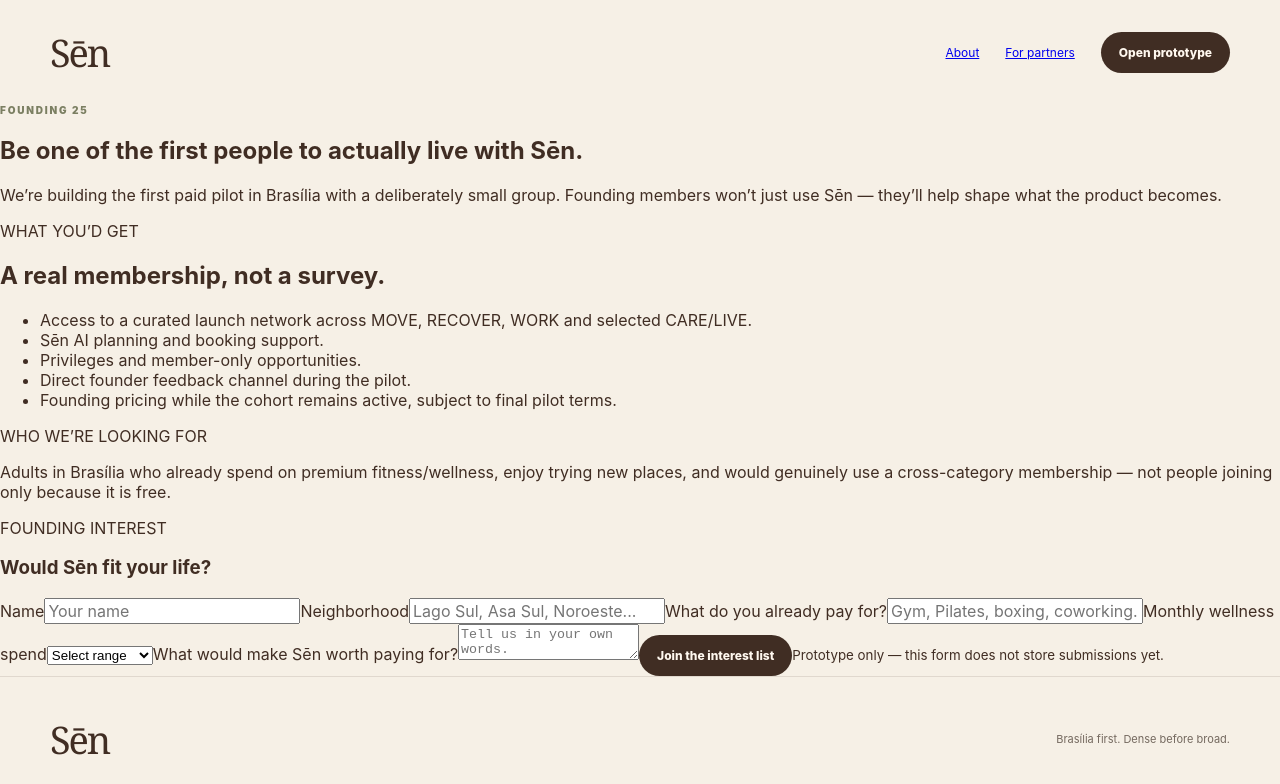
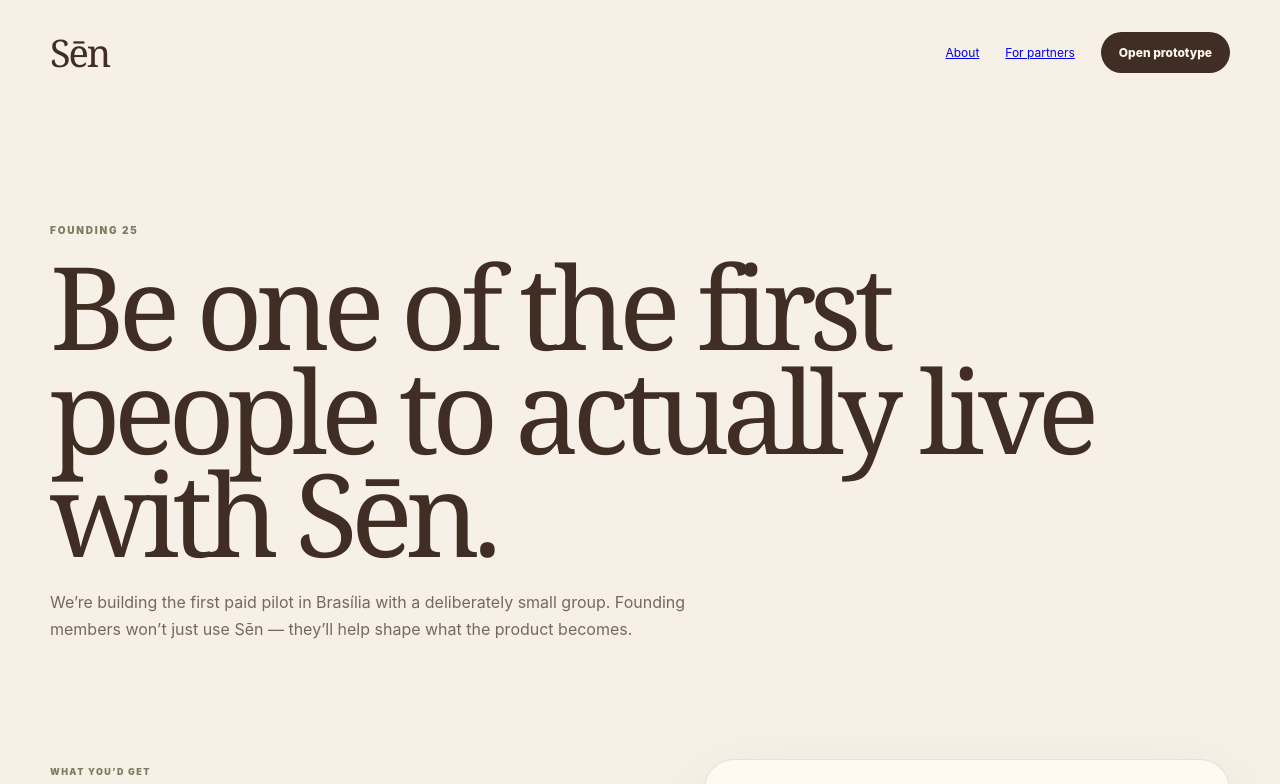
Before and after one commit to laraoliveiracassemiros-del/make-it-happen, a Next.js app: page /founding in a window 1280 px wide. Shown: the top 784 px of the page. Built offline with nearby package versions, Linux system fonts and the light colour scheme.

Commit message:
style Founding 25 validation page

```diff
--- a/src/app/globals.css
+++ b/src/app/globals.css
@@ -748,3 +748,59 @@ button:active { transform: scale(.985); }
   .site-hero h1 { font-size: clamp(62px, 18vw, 110px); }
   .site-section { padding-top: 70px; padding-bottom: 70px; }
 }
+
+.founding-hero {
+  width: min(1180px, calc(100% - 44px));
+  margin: 0 auto;
+  padding: 120px 0 80px;
+  max-width: 1180px;
+}
+.founding-hero h1 {
+  font-family: Georgia, serif;
+  font-weight: 500;
+  font-size: clamp(58px, 9vw, 122px);
+  line-height: .9;
+  letter-spacing: -.06em;
+  max-width: 1050px;
+  margin: 18px 0 24px;
+}
+.founding-hero > p { max-width: 680px; color: var(--muted); font-size: 16px; line-height: 1.7; }
+.founding-grid {
+  width: min(1180px, calc(100% - 44px));
+  margin: 0 auto;
+  padding: 20px 0 110px;
+  display: grid;
+  grid-template-columns: 1fr .9fr;
+  gap: 70px;
+  align-items: start;
+}
+.founding-copy > span, .founding-form-card form > span, .form-success > span {
+  letter-spacing: .16em; font-size: 9px; font-weight: 900; color: var(--olive);
+}
+.founding-copy h2 { font-family: Georgia, serif; font-size: 48px; font-weight: 500; letter-spacing: -.05em; margin: 12px 0 25px; }
+.founding-copy ul { padding-left: 18px; color: var(--muted); line-height: 1.8; font-size: 13px; }
+.founding-label { display: block; margin-top: 50px; }
+.founding-copy > p { color: var(--muted); line-height: 1.75; font-size: 13px; }
+.founding-form-card {
+  border-radius: 30px; padding: 30px;
+  background: rgba(255,250,242,.93); border: 1px solid var(--line);
+  box-shadow: 0 25px 75px rgba(64,45,35,.08);
+}
+.founding-form-card h3 { font-family: Georgia, serif; font-size: 34px; font-weight: 500; letter-spacing: -.04em; margin: 10px 0 26px; }
+.founding-form-card form { display: grid; gap: 15px; }
+.founding-form-card label { display: grid; gap: 7px; color: var(--muted); font-size: 10px; text-transform: uppercase; letter-spacing: .08em; font-weight: 700; }
+.founding-form-card input, .founding-form-card select, .founding-form-card textarea {
+  width: 100%; border: 1px solid var(--line); border-radius: 15px; background: var(--cream); color: var(--ink);
+  padding: 13px 14px; outline: 0; font-size: 12px; text-transform: none; letter-spacing: 0; font-weight: 400;
+}
+.founding-form-card textarea { min-height: 110px; resize: vertical; }
+.form-submit { border: 0; margin-top: 6px; }
+.founding-form-card form > small { color: var(--muted); font-size: 9px; line-height: 1.5; }
+.form-success { min-height: 500px; display: flex; flex-direction: column; justify-content: center; }
+.form-success h3 { margin-bottom: 12px; }
+.form-success p { color: var(--muted); font-size: 12px; line-height: 1.65; }
+.form-success button { margin-top: 20px; align-self: flex-start; padding: 10px 14px; border-radius: 999px; background: var(--cream-2); color: var(--espresso); }
+@media (max-width: 850px) {
+  .founding-grid { grid-template-columns: 1fr; gap: 35px; padding-bottom: 70px; }
+  .founding-hero { padding-top: 85px; }
+}
```
